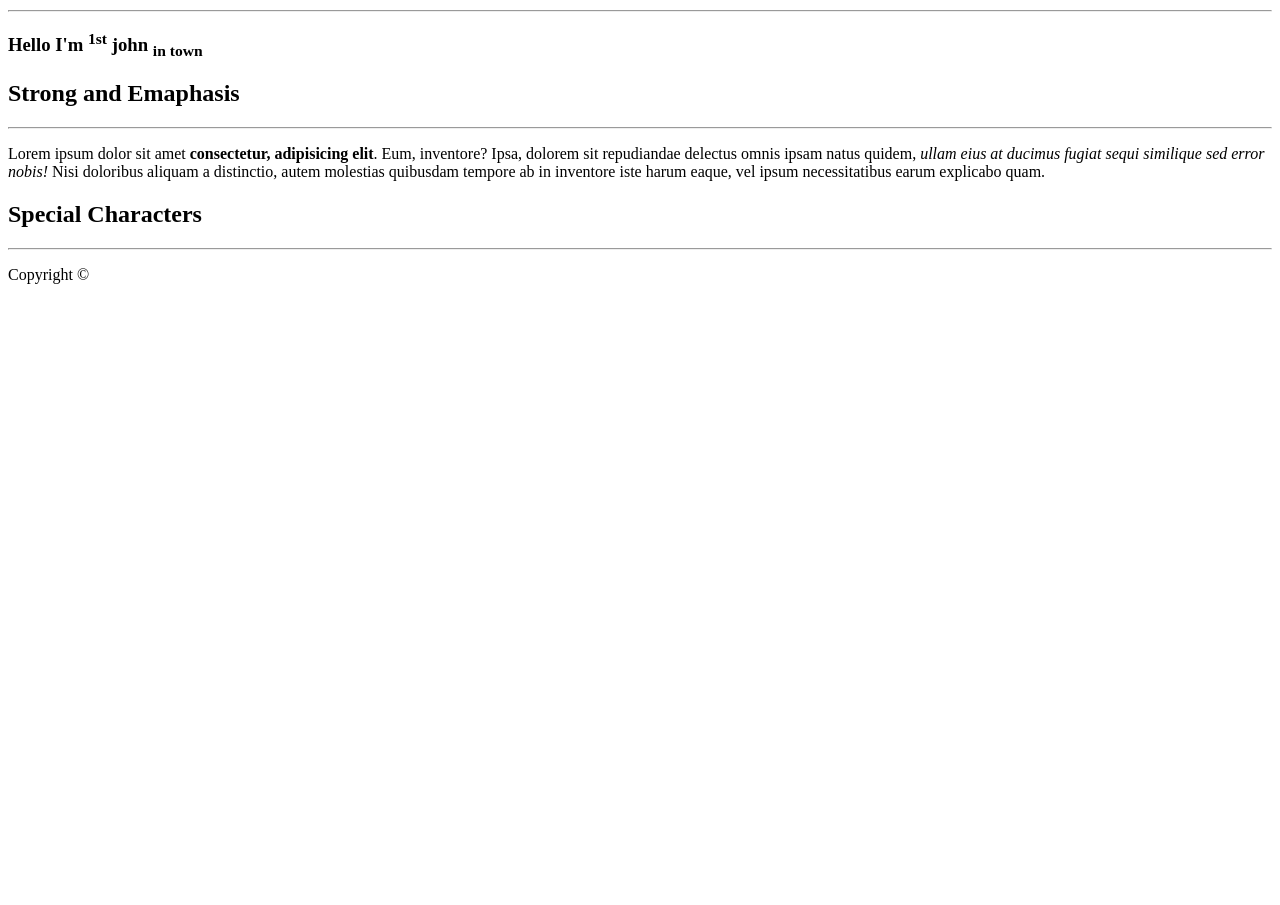
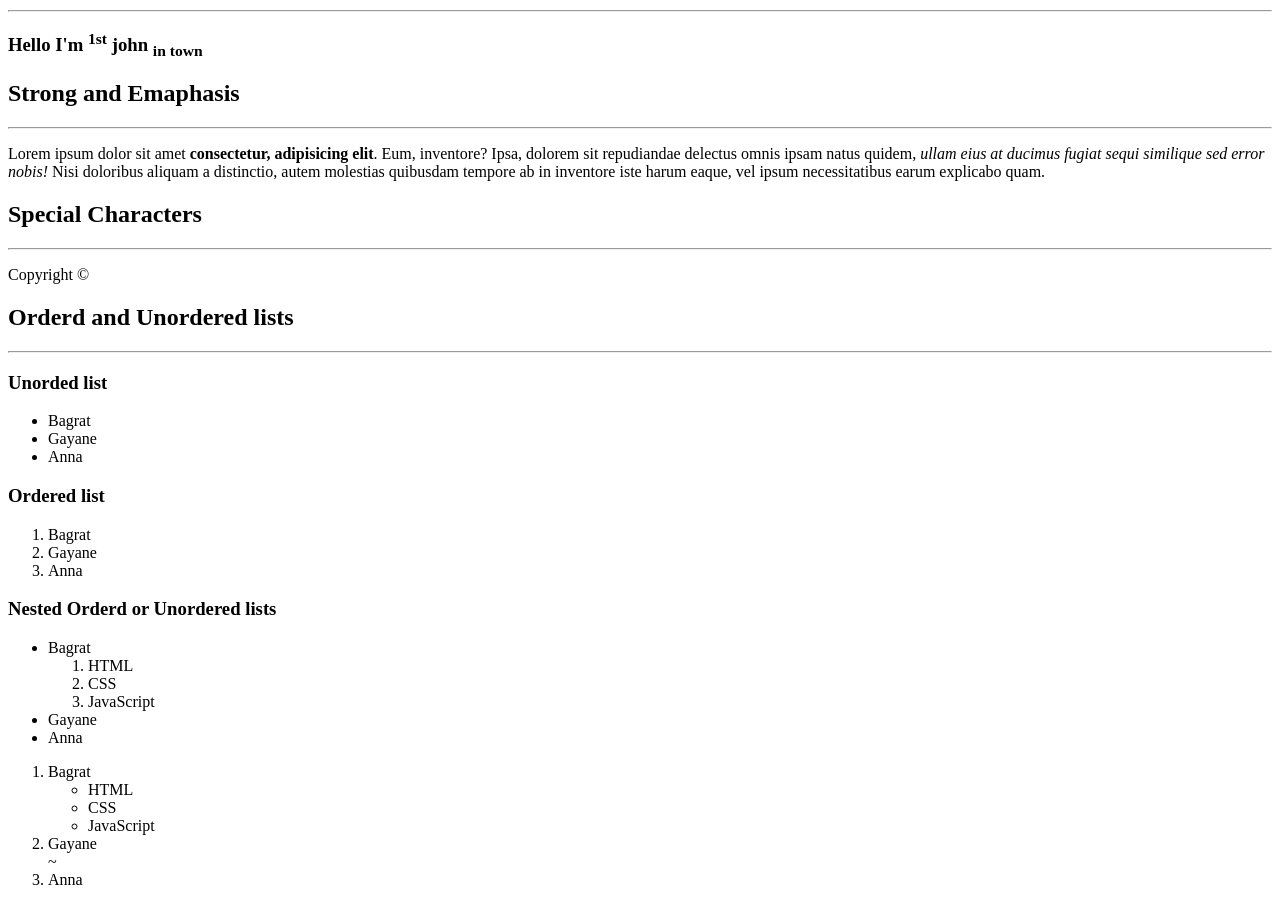
Before and after one commit to MBagrat/learn-html-and-css, a plain HTML site: page index.html in a window 1280 px wide. Shown: the part 3327-4232 px from the top of the page. Before the commit the page ends 3627 px from the top, so only its background shows below. Drawn offline with Linux system fonts and the light colour scheme.

Commit message:
Added section Ordered and Unordered lists

```diff
--- a/index.html
+++ b/index.html
@@ -156,7 +156,8 @@
   <hr>
 
   <p>Lorem ipsum dolor sit amet <strong>consectetur, adipisicing elit</strong>. Eum, inventore? Ipsa, dolorem sit
-  repudiandae delectus omnis ipsam natus quidem, <em>ullam eius at ducimus fugiat sequi similique sed error nobis!</em>
+    repudiandae delectus omnis ipsam natus quidem, <em>ullam eius at ducimus fugiat sequi similique sed error
+      nobis!</em>
     Nisi doloribus aliquam a distinctio, autem molestias quibusdam tempore ab in inventore iste harum eaque, vel ipsum
     necessitatibus earum explicabo quam.</p>
 
@@ -165,6 +166,48 @@
 
   <p>Copyright &copy; </p>
 
+  <h2>Orderd and Unordered lists</h2>
+  <hr>
+
+  <h3>Unorded list</h3>
+  <ul>
+    <li>Bagrat</li>
+    <li>Gayane</li>
+    <li>Anna</li>
+  </ul>
+
+  <h3>Ordered list</h3>
+  <ol>
+    <li>Bagrat</li>
+    <li>Gayane</li>
+    <li>Anna</li>
+  </ol>
+
+  <h3>Nested Orderd or Unordered lists</h3>
+  <ul>
+    <li>Bagrat
+      <ol>
+        <li>HTML</li>
+        <li>CSS</li>
+        <li>JavaScript</li>
+      </ol>
+    </li>
+    <li>Gayane</li>
+    <li>Anna</li>
+  </ul>
+
+  <ol>
+    <li>Bagrat
+      <ul>
+        <li>HTML</li>
+        <li>CSS</li>
+        <li>JavaScript</li>
+      </ul>
+    </li>
+    <li>Gayane</li>~
+    <li>Anna</li>
+  </ol>
+
 </body>
 
 </html>
```
Lines whose indentation alone changed are shown as unchanged.
